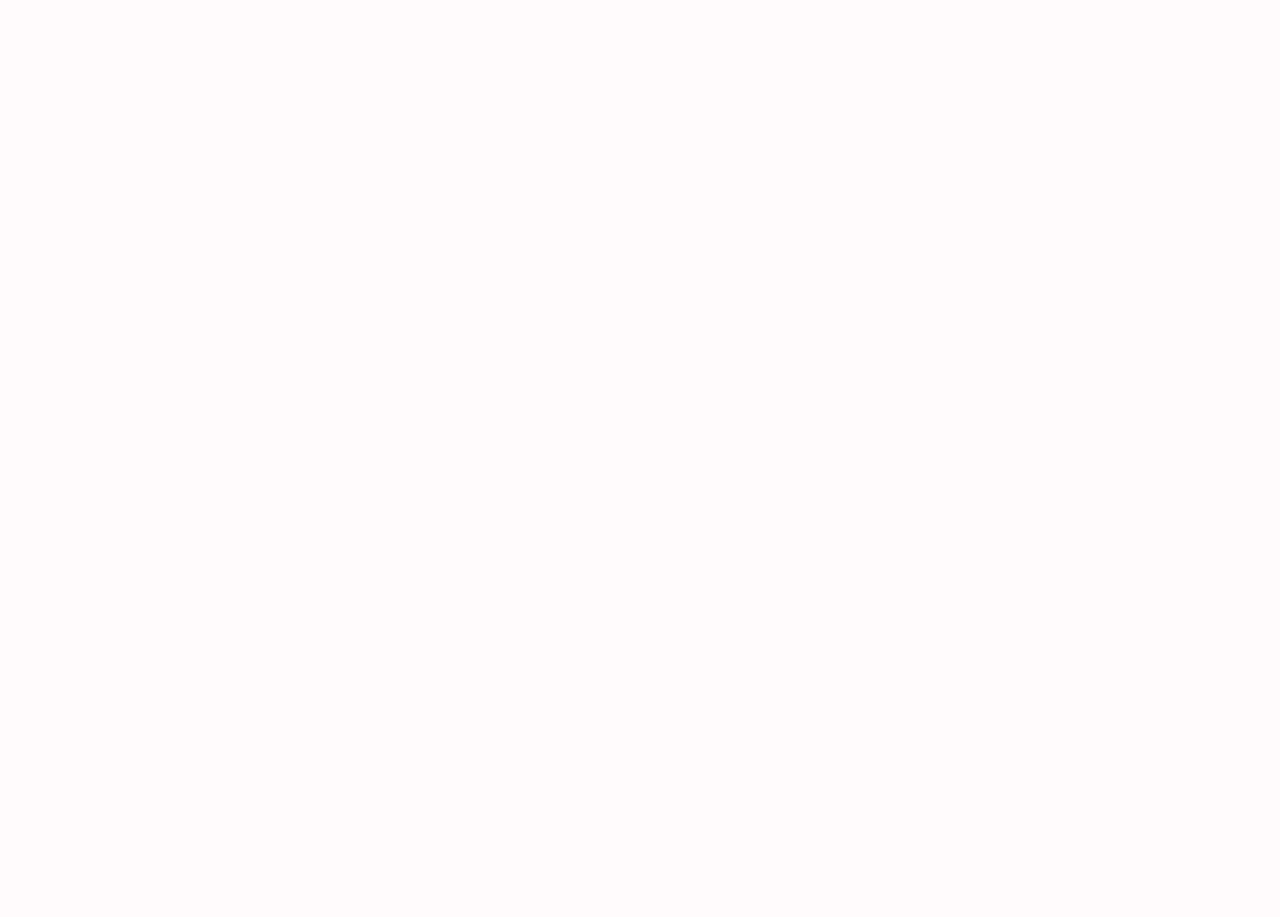
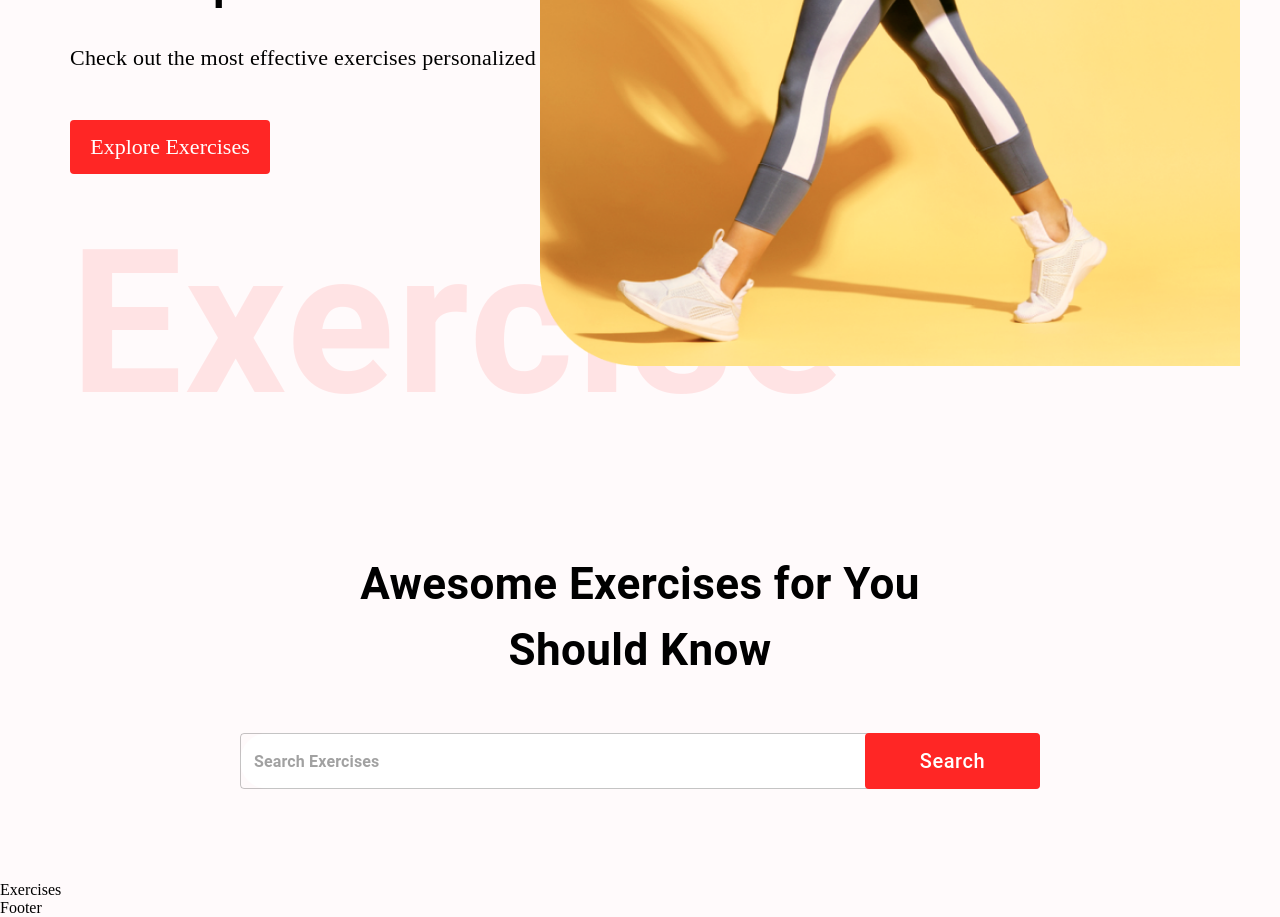
Before and after one commit to smartman0307/fitness_app, a React (Create React App) app: page / in a window 1280 px wide. Shown: the part 500-1417 px from the top of the page. Before the commit the page ends 800 px from the top, so only its background shows below. Built offline with nearby package versions, Linux system fonts and the light colour scheme.

Commit message:
exercises created

```diff
--- /dev/null
+++ b/src/components/Exercises.jsx
@@ -0,0 +1,7 @@
+import React from "react";
+
+const Exercises = () => {
+  return <div>Exercises</div>;
+};
+
+export default Exercises;
--- /dev/null
+++ b/src/components/SearchExercises.jsx
@@ -0,0 +1,52 @@
+import React, { useState, useEffect } from "react";
+import { Box, Button, Stack, TextField, Typography } from "@mui/material";
+
+const SearchExercises = () => {
+  return (
+    <Stack alignItems="center" mt="37px" justifyContent="center" p="20px">
+      <Typography
+        fontWeight={700}
+        sx={{ fontSize: { lg: "44px", xs: "30px" } }}
+        mb="50px"
+        textAlign="center"
+      >
+        Awesome Exercises for You
+        <br /> Should Know
+      </Typography>
+
+      <Box position="relative" mb="72px">
+        <TextField
+          sx={{
+            input: { fontWeight: "700", border: "none", borderRadius: "4px" },
+            width: { lg: "800px", xs: "350px" },
+            backgroundColor: "#fff",
+            borderRadius: "40px",
+          }}
+          height="76px"
+          value=""
+          onChange={() => {}}
+          placeholder="Search Exercises"
+          type="text"
+        />
+
+        <Button
+          className="search-btn"
+          sx={{
+            bgcolor: "#FF2625",
+            color: "#fff",
+            textTransform: "none",
+            width: { lg: "175px", xs: "80px" },
+            fontSize: { lg: "20px", xs: "14px" },
+            height: "56px",
+            position: "absolute",
+            right: "0",
+          }}
+        >
+          Search
+        </Button>
+      </Box>
+    </Stack>
+  );
+};
+
+export default SearchExercises;
--- a/src/pages/Home.jsx
+++ b/src/pages/Home.jsx
@@ -1,7 +1,18 @@
-import React from "react";
+import React, { useState } from "react";
+import { Box } from "@mui/material";
+
+import HeroBanner from "../components/HeroBanner";
+import SearchExercises from "../components/SearchExercises";
+import Exercises from "../components/Exercises";
 
 const Home = () => {
-  return <div>Home</div>;
+  return (
+    <Box>
+      <HeroBanner />
+      <SearchExercises />
+      <Exercises />
+    </Box>
+  );
 };
 
 export default Home;
```
